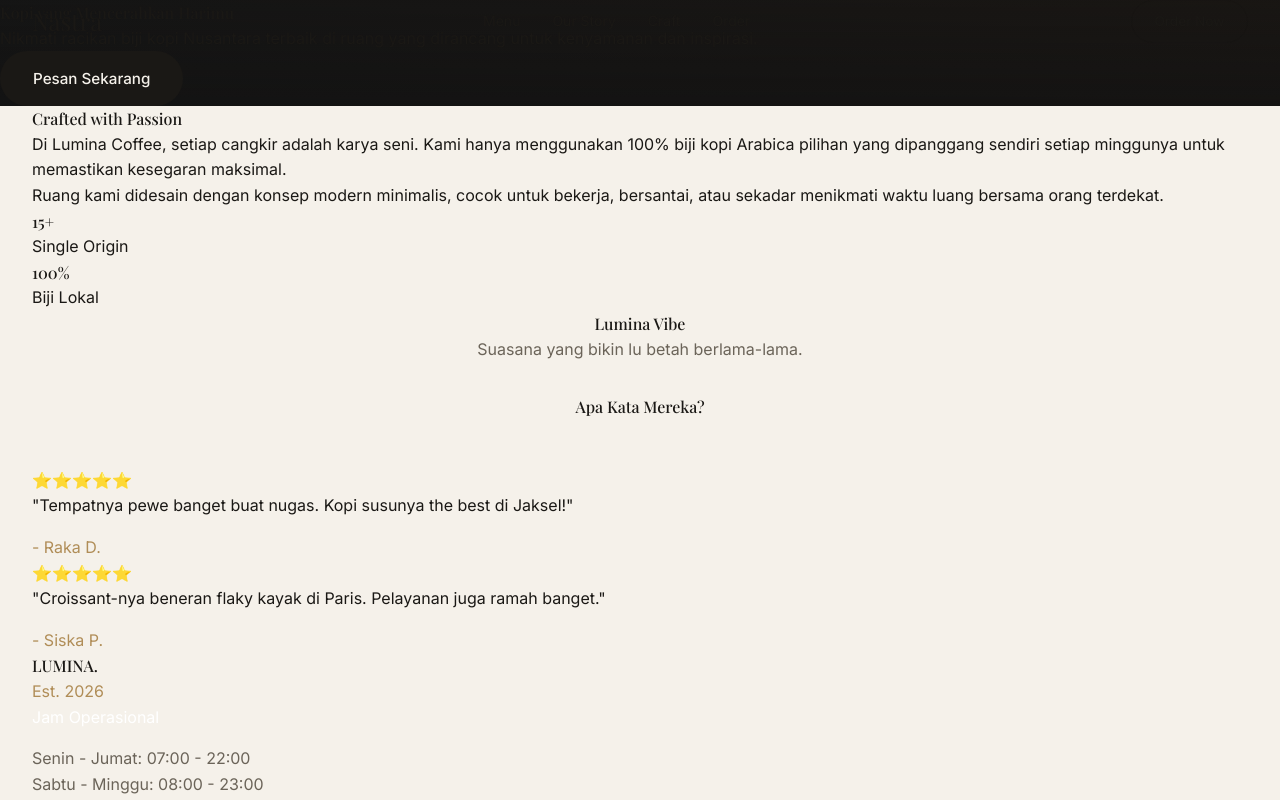
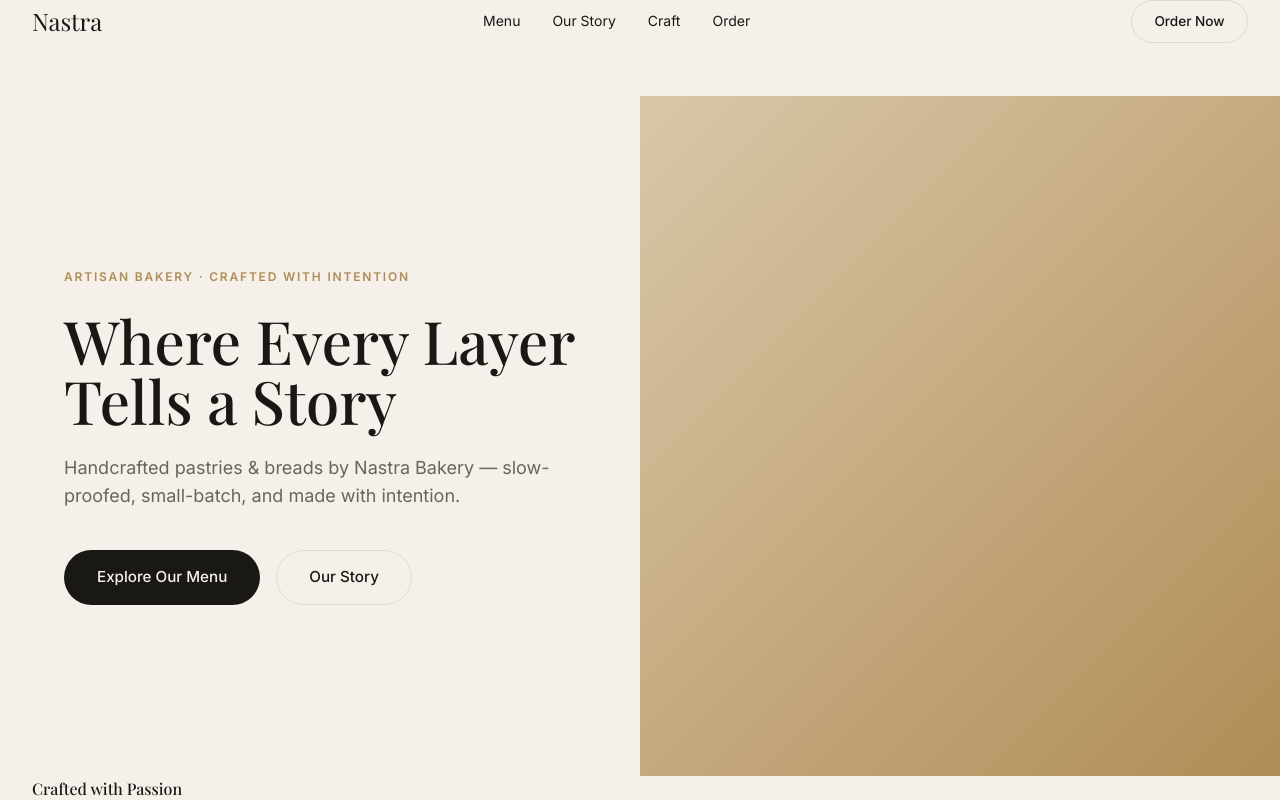
Before and after one commit to katsden/pilotwebsite, a Next.js app in the folder landing-page/: page / in a window 1280 px wide. Shown: the top 800 px of the page. Built offline with nearby package versions, Linux system fonts and the light colour scheme.

Commit message:
Update Hero.js

```diff
--- a/landing-page/app/components/Hero.js
+++ b/landing-page/app/components/Hero.js
@@ -1,22 +1,33 @@
 export default function Hero() {
   return (
-    <section
-      id="home"
-      className="hero"
-      style={{
-        // TODO: taruh foto hero lu di /public/hero-bg.jpg lalu uncomment baris bawah
-        // backgroundImage: "linear-gradient(rgba(18,18,18,0.7), rgba(18,18,18,0.9)), url('/hero-bg.jpg')",
-        backgroundImage: "linear-gradient(rgba(18,18,18,0.7), rgba(18,18,18,0.9)), linear-gradient(135deg, #1a1a1a 0%, #2a1f15 100%)",
-      }}
-    >
-      <div className="hero-content">
-        <h1 className="fade-in-up">Kopi yang Mencerahkan Harimu</h1>
-        <p className="fade-in-up delay-1">
-          Nikmati racikan biji kopi Nusantara terbaik di ruang yang dirancang untuk kenyamanan dan inspirasi.
-        </p>
-        <div className="hero-buttons fade-in-up delay-2">
-          {/* TODO: ganti href ke URL Vercel menu-app lu */}
-          <a href="#" className="btn-primary">Pesan Sekarang</a>
+    <section className="pt-32 md:pt-24">
+      <div className="flex flex-col md:flex-row min-h-[85vh]">
+        {/* Left: Text */}
+        <div className="w-full md:w-1/2 flex items-center px-6 md:px-16 py-12">
+          <div className="max-w-xl">
+            <p className="eyebrow mb-6">Artisan Bakery · Crafted With Intention</p>
+            <h1 className="text-5xl md:text-6xl leading-[1.1] mb-6">
+              Where Every Layer Tells a Story
+            </h1>
+            <p className="text-[var(--text-secondary)] text-lg mb-10">
+              Handcrafted pastries & breads by Nastra Bakery — slow-proofed, small-batch, and made with intention.
+            </p>
+            <div className="flex flex-wrap gap-4">
+              <a href="#menu" className="btn-primary">Explore Our Menu</a>
+              <a href="#story" className="btn-secondary">Our Story</a>
+            </div>
+          </div>
+        </div>
+
+        {/* Right: Image */}
+        <div className="w-full md:w-1/2 h-[50vh] md:h-auto">
+          <div
+            className="w-full h-full bg-cover bg-center"
+            style={{
+              // TODO: taruh foto hero lu di /public/hero-bakery.jpg lalu ganti ini
+              backgroundImage: "linear-gradient(135deg, #D9C7A8 0%, #B08D57 100%)",
+            }}
+          />
         </div>
       </div>
     </section>
```
